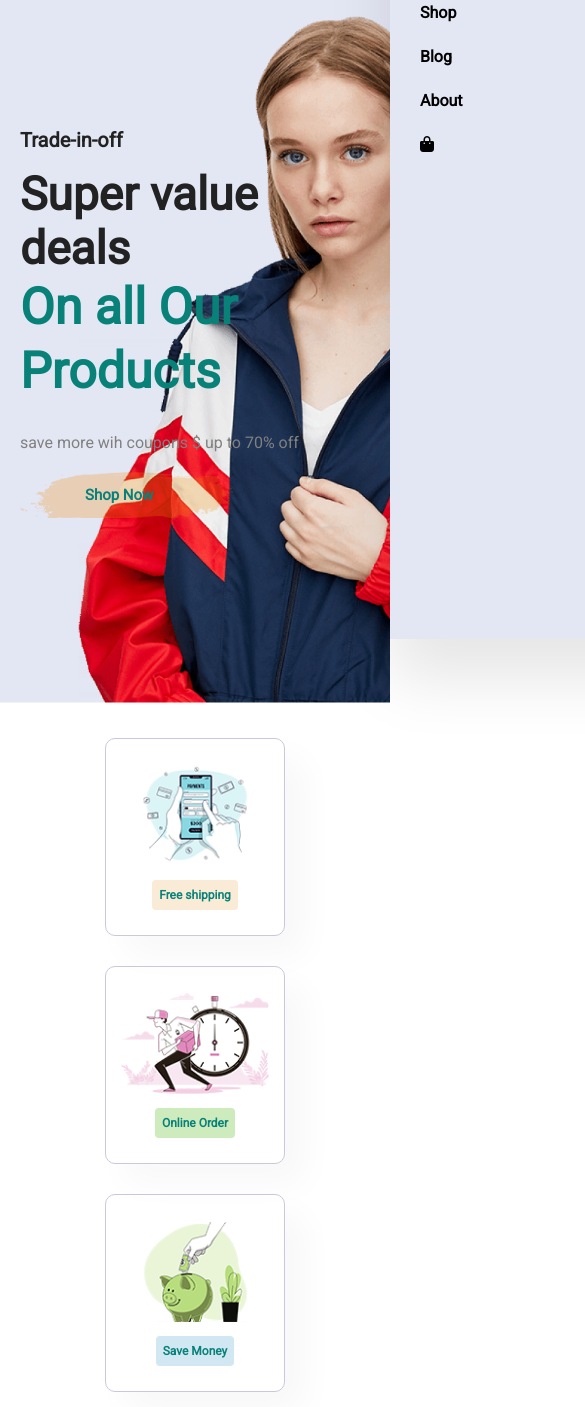
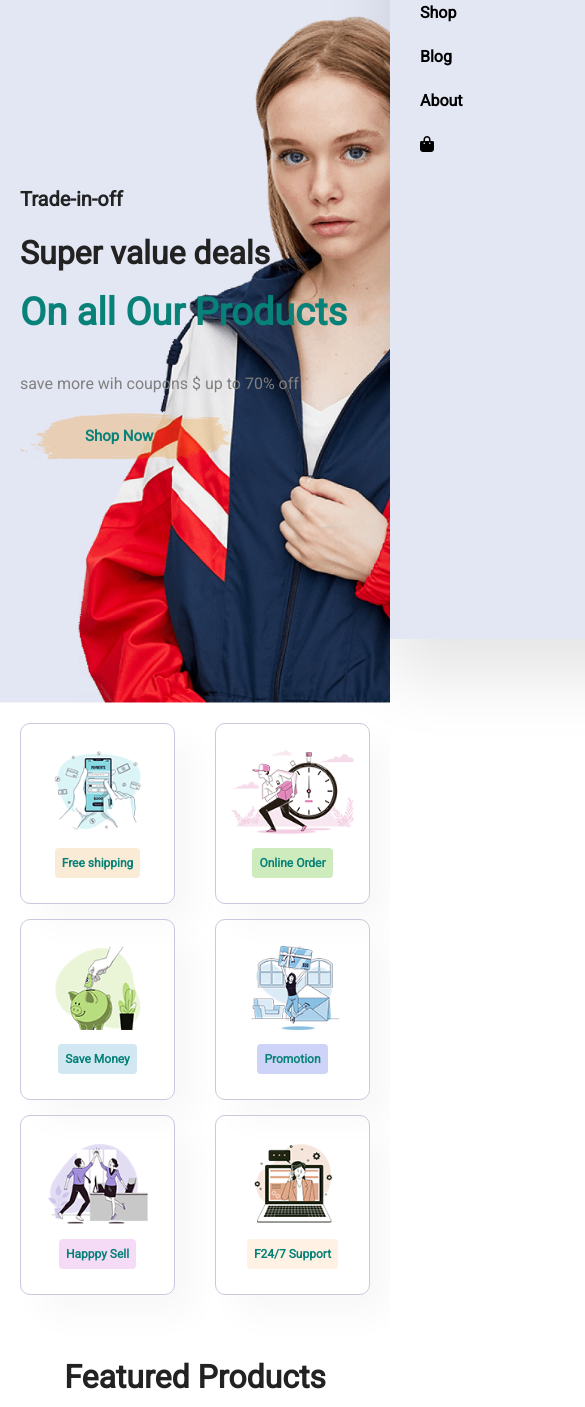
Before and after one commit to drex007/design_one, a plain HTML site: page index.html in a window 390 px wide. Shown: the part 121-1528 px from the top of the page, 585 px wide, since content can reach past the window. Drawn offline with Linux system fonts and the light colour scheme.

Commit message:
reponsiveness completed

```diff
--- a/style.css
+++ b/style.css
@@ -576,6 +576,9 @@ footer .copyright{
 
 
 @media (max-width:477px) {
+    .section-p1 {
+        padding: 20px;
+    }
     #header {
 
         padding: 10px 30px;
@@ -585,5 +588,42 @@ footer .copyright{
         padding: 0 20px;
         background-position: 65%;
     }
+    h2 {
+        font-size: 32px;
+
+    }
+    #hero h1 {
+        padding-bottom: 15px;
+        color: #088178;
+    }
+    h1 {
+        font-size: 38px;
+
+    }
+
+    #feature .fe-box {
+
+        width: 155px;
+
+        margin:0 0 15px 0;
+    }
+
+    #feature {
+        justify-content: space-between;
+    }
+
+    #product1 .pro {
+
+        width: 100%;
+
+    }
+    #sm-banner .banner {
+
+        min-width: 200px;
+
+        padding: 10px;
+    }
+
+
 
 }
```
